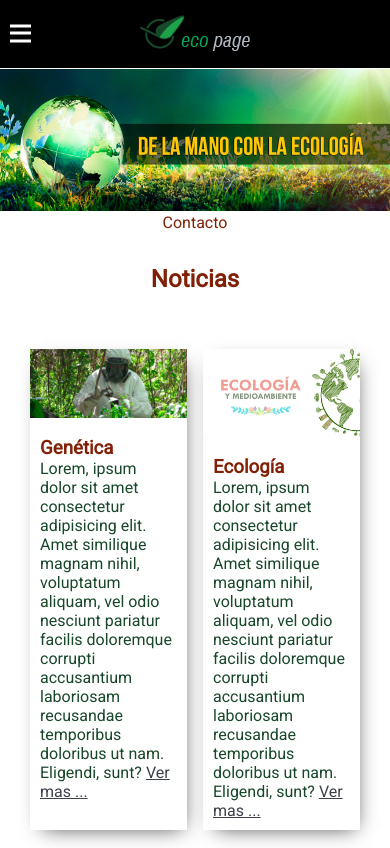
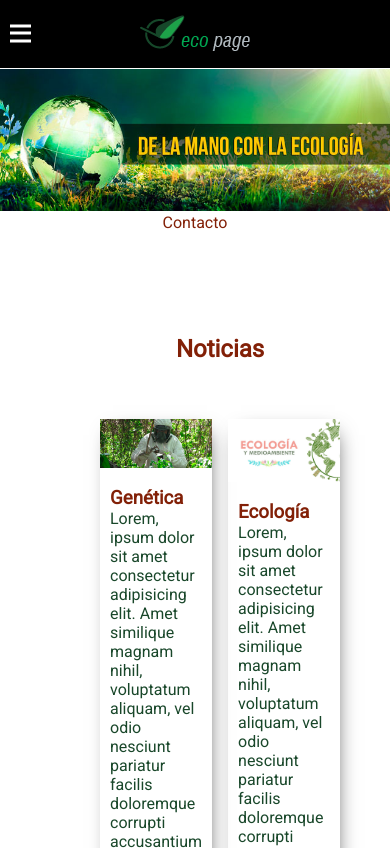
Before and after one commit to danielfimiani/Tp1-Mobile, a plain HTML site: page index.html in a window 390 px wide. Shown: the top 848 px of the page. Drawn offline with Linux system fonts and the light colour scheme.

Commit message:
Commit 9

```diff
--- a/css/estilos.css
+++ b/css/estilos.css
@@ -234,4 +234,8 @@ footer p  {
         grid-column-start: 1;
         grid-column-end: -1;
     }
+
+    #principal,#pastillas,#video,#contacto{
+        padding: 100px;
+    }
 }
```
Also changed, not shown: index.html (+3 -0 lines).
